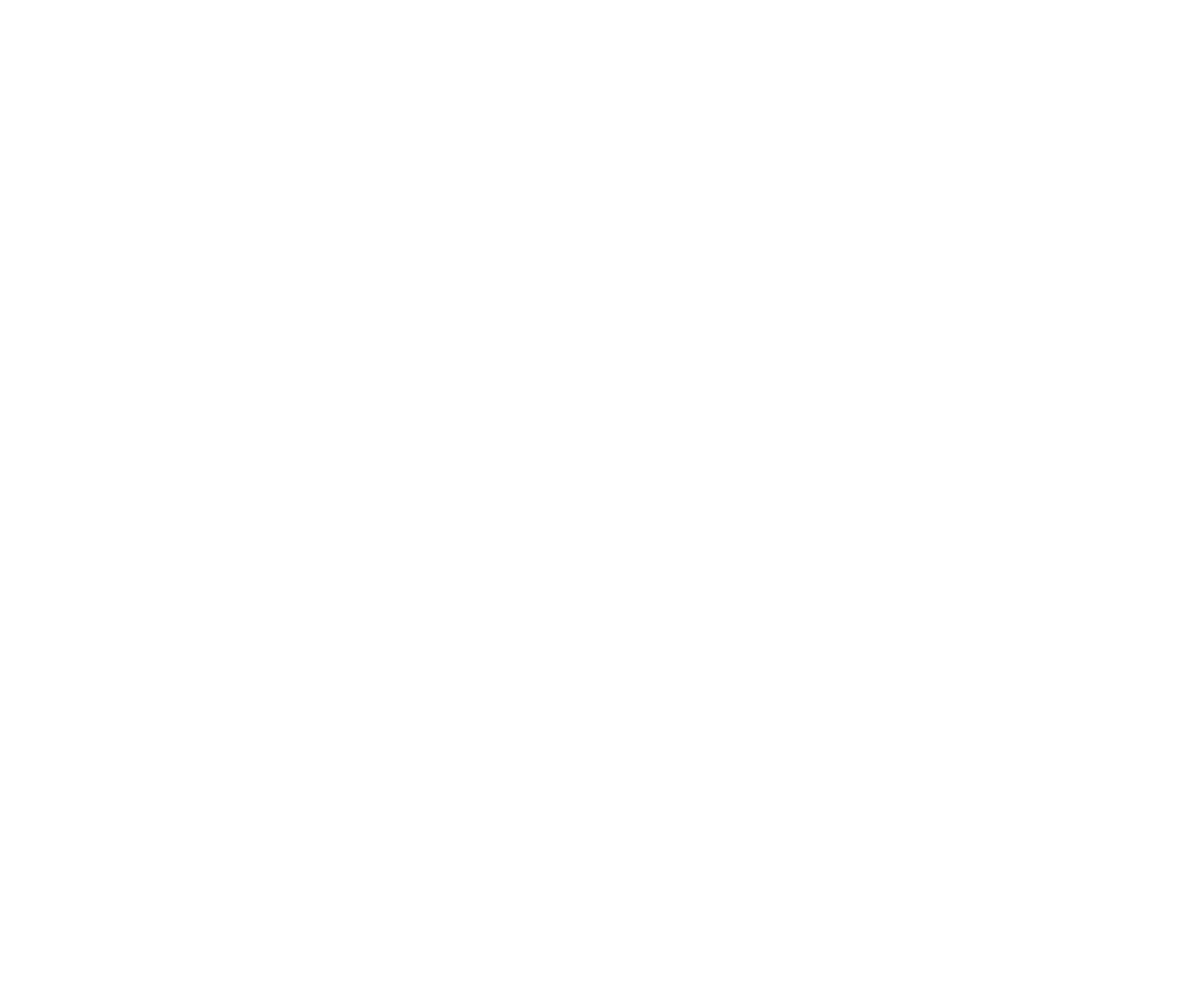
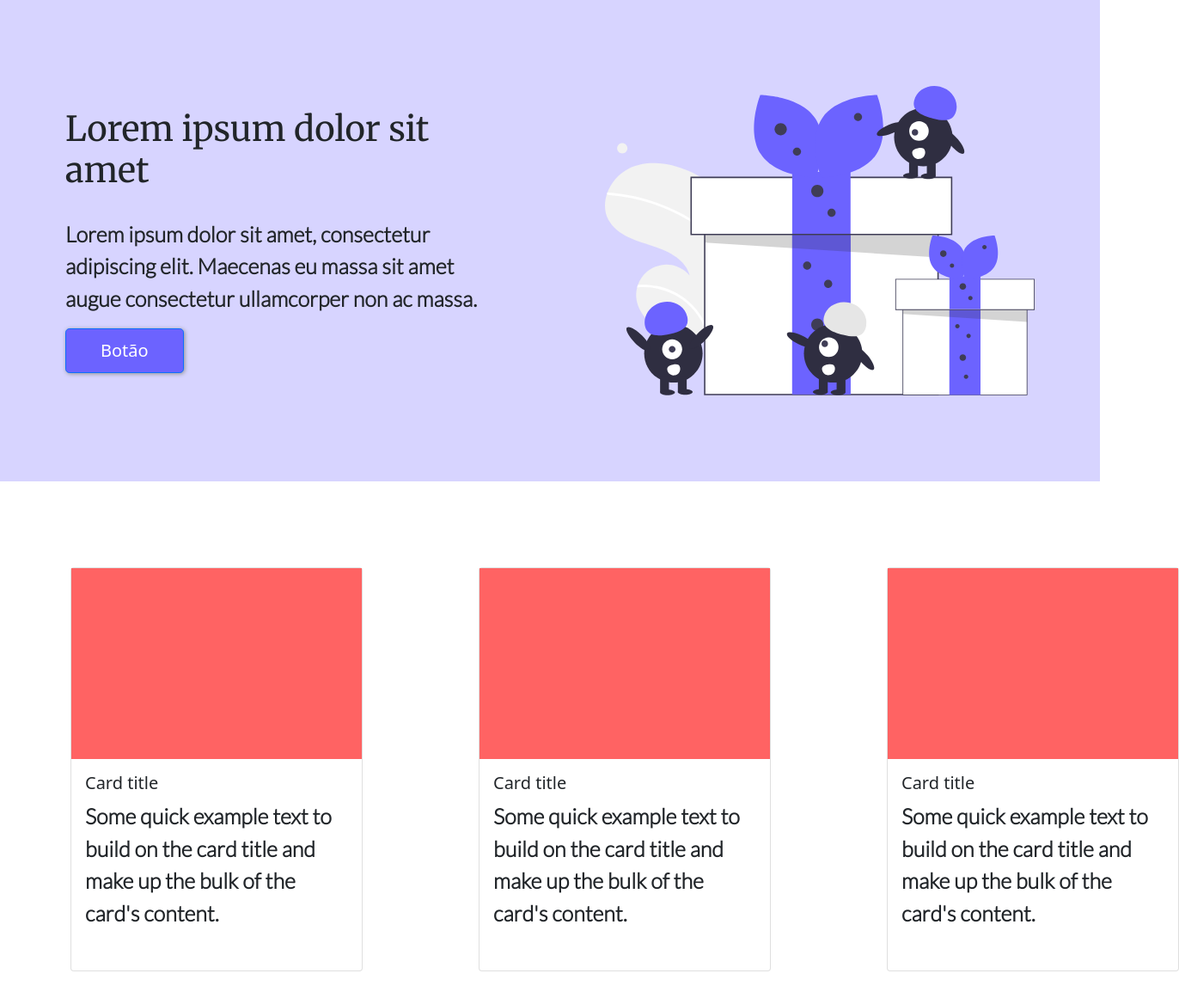
Before and after one commit to ruancs/One-page, a plain HTML site: page index.html in a window 1280 px wide. Shown: the whole page at 86% size, 1372 px wide, since content can reach past the window. Before the commit the page ends 800 px from the top, so only its background shows below. Drawn offline with nearby package versions, Linux system fonts and the light colour scheme.

Commit message:
criado cards e adicionado CDN bootstrap

```diff
--- a/index.html
+++ b/index.html
@@ -5,11 +5,87 @@
     <meta http-equiv="X-UA-Compatible" content="IE=edge">
     <meta name="viewport" content="width=device-width, initial-scale=1.0">
     <link rel="stylesheet" href="style.css">
+    <link href="https://cdn.jsdelivr.net/npm/bootstrap@5.1.3/dist/css/bootstrap.min.css" rel="stylesheet" integrity="sha384-1BmE4kWBq78iYhFldvKuhfTAU6auU8tT94WrHftjDbrCEXSU1oBoqyl2QvZ6jIW3" crossorigin="anonymous">
+    <link rel="preconnect" href="https://fonts.googleapis.com">
+    <link rel="preconnect" href="https://fonts.gstatic.com" crossorigin>
+    <link href="https://fonts.googleapis.com/css2?family=Merriweather:wght@300;400&display=swap" rel="stylesheet">
+    <link href="https://fonts.googleapis.com/css2?family=Lato:wght@300&family=Merriweather:wght@300;400&display=swap" rel="stylesheet">
+
     <title>One Page</title>
 </head>
 <body>
+    <header>
+        <div class="container-fluid">
+            <div class="text">
+                <h1>Lorem ipsum dolor sit amet</h1><br>
+                <p>Lorem ipsum dolor sit amet, consectetur adipiscing elit. Maecenas eu massa sit amet augue consectetur ullamcorper non ac massa.</p>
+                <button class="btn btn-primary btn-lg">Botão</button>
+            </div>
+            <div>
+                <img src="img/img-gift.svg" alt="gift">
+            </div>
+        </div>
+
+    </header>
+
+    <main>
+        <div class="container m">
+            <div class="row">
+                <div class="col">
+
+                    <div class="card" style="width: 18rem;">
+                        <div class="container color-1"></div>
+                        <div class="card-body">
+                          <h5 class="card-title">Card title</h5>
+                          <p class="card-text">Some quick example text to build on the card title and make up the bulk of the card's content.</p>
+                        </div>
+                        <div class="card-body">
+                        </div>
+                    </div>
+
+                </div>
+                <div class="col ">
+                    <div class="card" style="width: 18rem;">
+                        <div class="container color-1"></div>
+                        <div class="card-body">
+                          <h5 class="card-title">Card title</h5>
+                          <p class="card-text">Some quick example text to build on the card title and make up the bulk of the card's content.</p>
+                        </div>
+                        <div class="card-body">
+                        </div>
+                    </div>
+
+                </div>
+                <div class="col col-lg-2">
+                    <div class="card" style="width: 18rem;">
+                        <div class="container color-1"></div>
+                        <div class="card-body">
+                          <h5 class="card-title">Card title</h5>
+                          <p class="card-text">Some quick example text to build on the card title and make up the bulk of the card's content.</p>
+                        </div>
+                        <div class="card-body">
+                        </div>
+                    </div>
+
+                </div>
+
+
+            </div>
+        </div>
+    </main>
 
 
 
+
+
+
+
+
+
+
+
+    <script src="https://cdn.jsdelivr.net/npm/@popperjs/core@2.10.2/dist/umd/popper.min.js" integrity="sha384-7+zCNj/IqJ95wo16oMtfsKbZ9ccEh31eOz1HGyDuCQ6wgnyJNSYdrPa03rtR1zdB" crossorigin="anonymous"></script>
+<script src="https://cdn.jsdelivr.net/npm/bootstrap@5.1.3/dist/js/bootstrap.min.js" integrity="sha384-QJHtvGhmr9XOIpI6YVutG+2QOK9T+ZnN4kzFN1RtK3zEFEIsxhlmWl5/YESvpZ13" crossorigin="anonymous"></script>
+
 </body>
 </html>
--- a/style.css
+++ b/style.css
@@ -0,0 +1,52 @@
+*{
+    margin: 0;
+    padding: 0;
+}
+
+h1{
+    font-family: 'Merriweather', serif;
+    font-weight: 500;
+}
+
+p{
+    font-family: 'Lato', sans-serif;
+    font-size: 25px;
+    font-weight: 600;
+}
+
+.text{
+    max-width: 500px;
+}
+
+.container-fluid{
+    margin: 0 200px 0 200px;
+    height: 560px;
+    background: rgba(215, 212, 255, 1);
+    display: flex;
+    align-items: center;
+    justify-content: space-around;
+    justify-items:center;
+
+}
+
+.btn-primary{
+    background: rgba(108, 99, 255, 1) !important;
+    padding: 10px 40px 10px 40px !important;
+    box-shadow: 1px 1px 5px rgb(145, 145, 145);
+
+}
+
+.m{
+    margin: 100px;
+}
+
+.color-1{
+
+    height: 222px;
+    background: rgba(255, 99, 99, 1);
+
+}
+
+.card{
+    width: 340px!important;
+}
```
